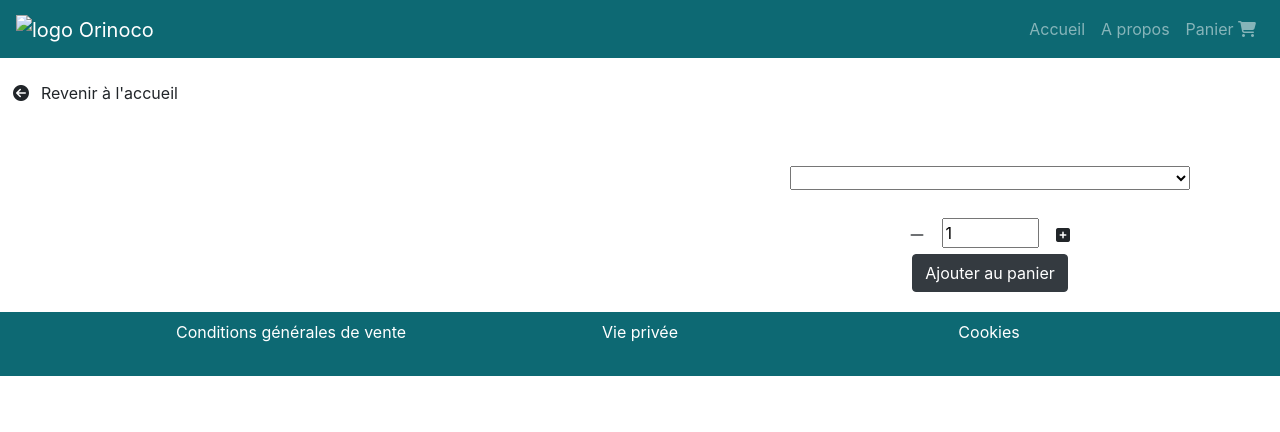
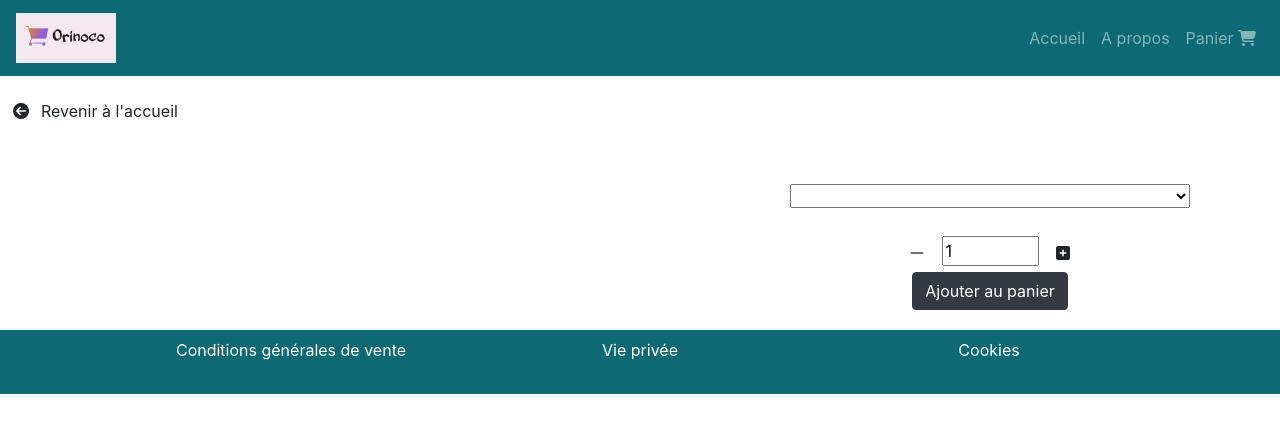
Before and after one commit to khalan1789/Orinoco-project, a website: page product.html in a window 1280 px wide. Drawn offline with nearby package versions, Linux system fonts and the light colour scheme; the site is published under a folder, as on GitHub Pages, so addresses that start at the root find nothing; no server answers.

Commit message:
modification chemin de l'image dans product.html

```diff
--- a/product.html
+++ b/product.html
@@ -22,7 +22,7 @@
         <div class="container-fluid">
             <div class="row">
                 <nav class="col navbar navbar-expand-lg navbar-dark">
-                    <a class="navbar-brand" href="./index.html"><img src="/images/Logo_Orinoco.JPG" alt="logo Orinoco" width="100" height="50">
+                    <a class="navbar-brand" href="index.html"><img src="./images/Logo_Orinoco.JPG" alt="logo Orinoco" width="100" height="50">
                     </a>
                     <button class="navbar-toggler" type="button" data-toggle="collapse" data-target="#navbarContent">
                         <span class="navbar-toggler-icon"></span>
```
